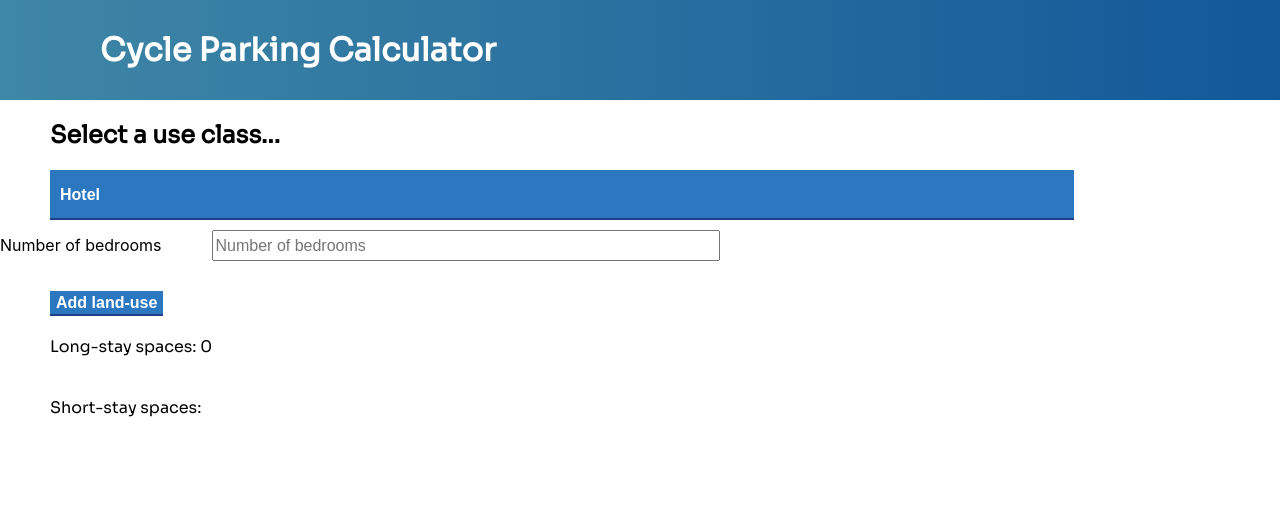
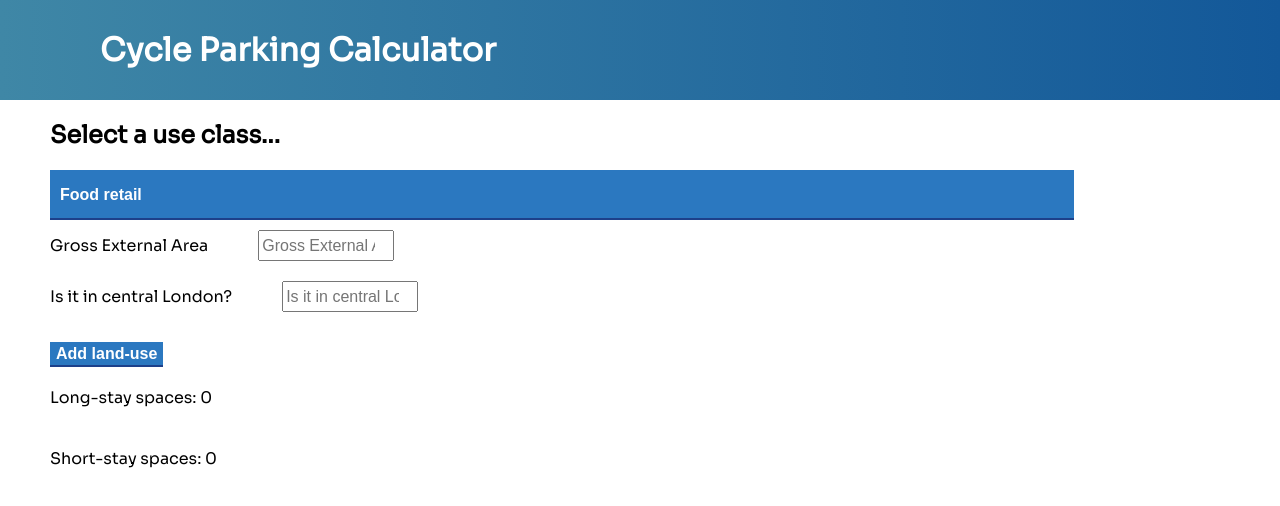
Before and after one commit to edvaudin/cycle-parking-app, a React (Create React App) app: page / in a window 1280 px wide. Shown: the top 506 px of the page. Built offline with nearby package versions, Linux system fonts and the light colour scheme.

Commit message:
Testing food retail spaces function
Need to ensure spaces values default to zero.

```diff
--- a/src/components/Calculator.tsx
+++ b/src/components/Calculator.tsx
@@ -3,20 +3,47 @@ import React from 'react'
 
 const Calculator = (props: any) => {
     //var storedUseClass = localStorage.getItem('useClass');]
-    console.log(props.useClass.requirements.BEDROOMS)
     var longSpaces;
     var shortSpaces;
+
     switch(props.useClass.useClass){
+        case "Food retail": CalculateA1FoodSpaces()
+            break;
         case "Hotel":
-            longSpaces = props.useClass.requirements.BEDROOMS / 20;
-            shortSpaces = props.useClass.requirements.BEDROOMS / 50;
+            longSpaces = Math.round(props.useClass.requirements.BEDROOMS / 20);
+            shortSpaces = Math.round(props.useClass.requirements.BEDROOMS / 50);
             break;
         case "Student Accommodation":
-            longSpaces = props.useClass.requirements.BEDROOMS * 0.75;
-            shortSpaces = props.useClass.requirements.BEDROOMS / 40;
+            longSpaces = Math.round(props.useClass.requirements.BEDROOMS * 0.75);
+            shortSpaces = Math.round(props.useClass.requirements.BEDROOMS / 40);
             break;
-        default: longSpaces = 0;
+        case "Light industry and research and development":
+            longSpaces = Math.round(props.useClass.requirements.GROSS_EXTERN_AREA / 250);
+            shortSpaces = Math.round(props.useClass.requirements.GROSS_EXTERN_AREA / 1000);
+            break;
+        default: longSpaces = shortSpaces = 0;
 
+    }
+
+    function CalculateA1FoodSpaces() {
+            if (props.useClass.requirements.GROSS_EXTERN_AREA >= 100){
+                longSpaces = Math.round(props.useClass.requirements.GROSS_EXTERN_AREA / 175);
+            }
+            if (props.useClass.requirements.LOCATION != 0){
+                if (props.useClass.requirements.GROSS_EXTERN_AREA <= 750){
+                    shortSpaces = Math.round(props.useClass.requirements.GROSS_EXTERN_AREA / 20);
+                }
+                else{
+                    shortSpaces = 37.5 + Math.round(props.useClass.requirements.GROSS_EXTERN_AREA / 150);
+                }
+            } else {
+                if (props.useClass.requirements.GROSS_EXTERN_AREA <= 750){
+                    shortSpaces = Math.round(props.useClass.requirements.GROSS_EXTERN_AREA / 40);
+                }
+                else{
+                    shortSpaces = 18.75 + Math.round(props.useClass.requirements.GROSS_EXTERN_AREA / 300);
+                }
+            }
     }
     return(
         <div>
--- a/src/components/Form.tsx
+++ b/src/components/Form.tsx
@@ -1,11 +1,11 @@
 import React, { FC, useState, ChangeEvent, FormEvent } from 'react'
 import { UseClass } from '../types'
 import Calculator from './Calculator'
-import {useClassList, reqDescriptions} from './data'
+import { useClassList, reqDescriptions } from './data'
 
 export const Form = () => {
     const [selectedUseClass, setSelectedUseClass] = useState(0)
-    const [parameterValue, setParameterValue] = useState({useClass:"",requirements:{} as {[name:string]:string}})
+    const [parameterValue, setParameterValue] = useState({ useClass: "", requirements: {} as { [name: string]: string } })
 
     const renderedUseClassList = useClassList.map((useClass, index) => {
         return (
@@ -15,16 +15,16 @@ export const Form = () => {
         )
     })
 
-    const handleSelect = (e : ChangeEvent<HTMLSelectElement>) => {
+    const handleSelect = (e: ChangeEvent<HTMLSelectElement>) => {
         var selectedUseClass = e.target.selectedIndex;
         setSelectedUseClass(selectedUseClass);
         setParameterValue(prevUseClass => {
             prevUseClass.useClass = useClassList[selectedUseClass].description;
-            return JSON.parse(JSON.stringify(prevUseClass)); ;
+            return JSON.parse(JSON.stringify(prevUseClass));;
         });
     };
 
-    const handleSubmit = (e : ChangeEvent<HTMLFormElement>) => {
+    const handleSubmit = (e: ChangeEvent<HTMLFormElement>) => {
         e.preventDefault();
         localStorage.setItem("useClass", JSON.stringify(parameterValue));
     }
@@ -40,10 +40,10 @@ export const Form = () => {
                 {useClassList[selectedUseClass].requirements.map((requirement, index) => {
                     return (
                         <div>
-                                    <label key={index}>{reqDescriptions[requirement]}</label>
+                            <label>{reqDescriptions[requirement]}</label>
                             <input
                                 type="number"
-                                        style={{width:"500px"}}
+                                style={{ width: "10%" }}
                                 key={index}
                                 name={index.toString()}
                                 placeholder={reqDescriptions[requirement]}
@@ -62,7 +62,7 @@ export const Form = () => {
                 <br />
                 <button>Add land-use</button>
             </form>
-                <Calculator useClass={parameterValue}/>
+            <Calculator useClass={parameterValue} />
         </div>
     )
 }
--- a/src/components/data.ts
+++ b/src/components/data.ts
@@ -2,18 +2,29 @@ import { UseClass } from '../types'
 
 export const useClassList : UseClass[] = [
     {
+        description: "Food retail",
+        requirements: [
+            "GROSS_EXTERN_AREA",
+            "LOCATION"
+        ]
+    },
+    {
         description: "Hotel",
         requirements: [
             "BEDROOMS"
-        ],
-        requiredInputs:{}
+        ]
     },
     {
         description: "Student Accommodation",
         requirements: [
             "BEDROOMS"
-        ],
-        requiredInputs:{}
+        ]
+    },
+    {
+        description: "Light industry and research and development",
+        requirements: [
+            "GROSS_EXTERN_AREA"
+        ]
     }
 ]
 
--- a/src/index.css
+++ b/src/index.css
@@ -83,6 +83,11 @@ button{
   color: white;
 }
 
+label{
+  margin-left: 50px;
+  font-family: 'Sora', sans-serif;
+
+}
 input {
   height: 25px;
   margin: auto;
--- a/src/types.ts
+++ b/src/types.ts
@@ -1,9 +1,6 @@
 export interface UseClass {
     description: string
     requirements: RequiredParams[]
-    requiredInputs: {
-
-    }
 }
 
 export type RequiredParams = 'LOCATION' | 'GROSS_EXTERN_AREA' | 'BEDROOMS'
```
Lines whose indentation alone changed are shown as unchanged.
